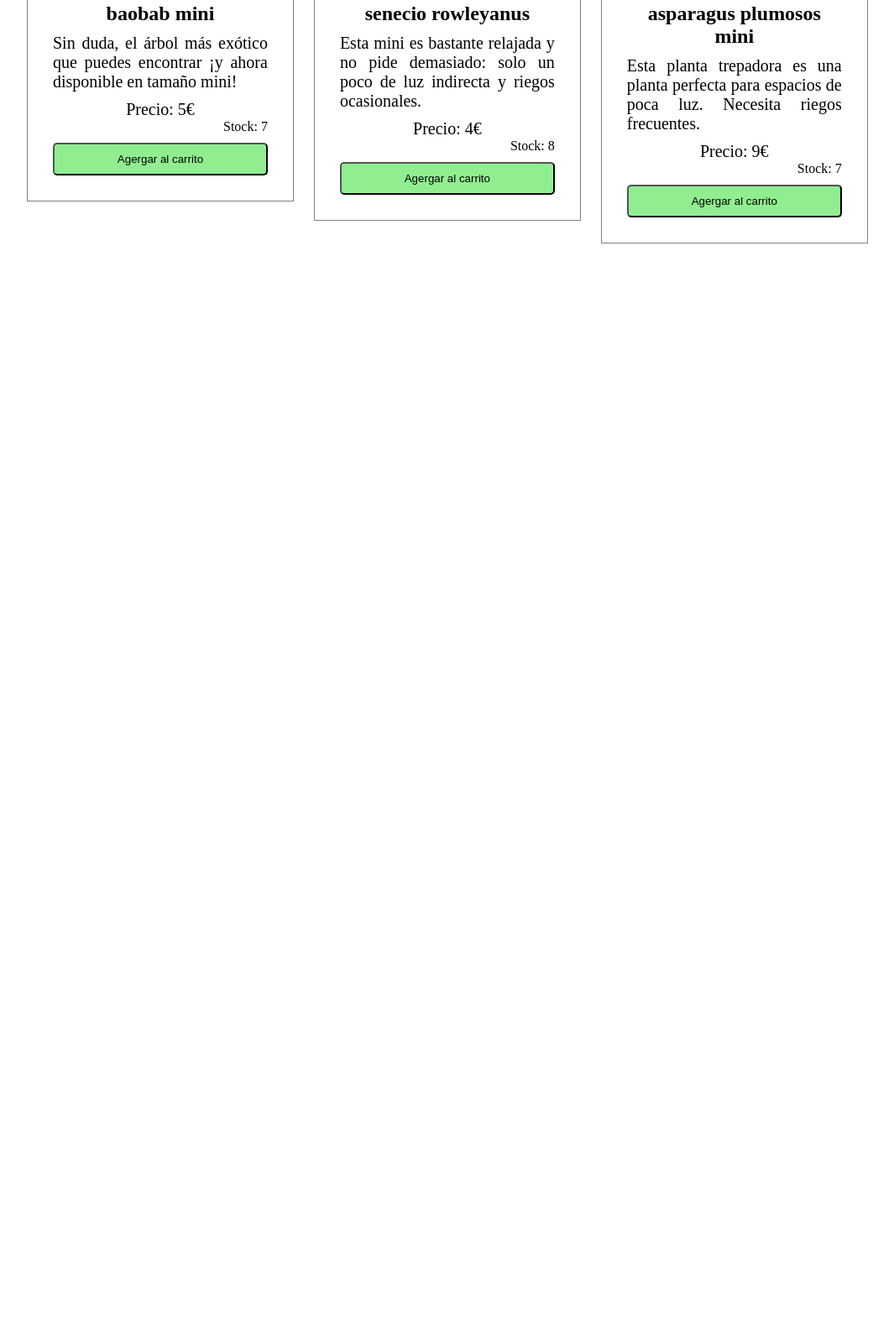
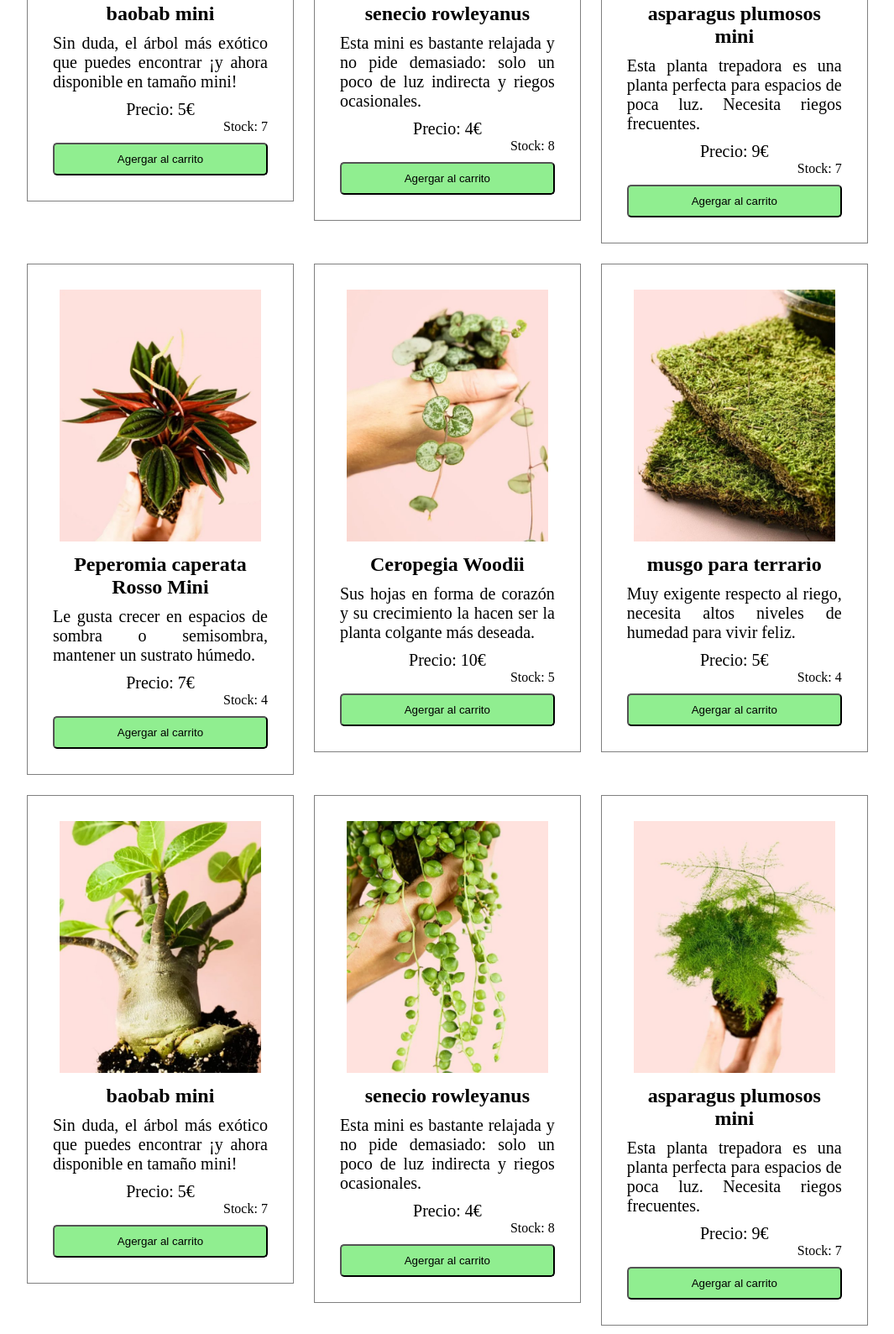
Before and after one commit to jogutierrez99/Modulo_JS, a plain HTML site: page Ejercicio_Modulo_JS/index.html in a window 1280 px wide. Shown: the part 1045-2634 px from the top of the page at 84% size, without its empty margins (106-1171 px from the left). Before the commit the page ends 1345 px from the top, so only its background shows below. Drawn offline with Linux system fonts and the light colour scheme.

Commit message:
Añadir el data.js

```diff
--- /dev/null
+++ b/Ejercicio_Modulo_JS/data.js
@@ -0,0 +1,15 @@
+const products = [
+    { id: 1, name: "Peperomia caperata Rosso Mini", img: "./img/peperomia-caperata-rosso-mini.jpg", description: "Le gusta crecer en espacios de sombra o semisombra, mantener un sustrato húmedo.", price: 7, stock: 4 },
+    { id: 2, name: "Ceropegia Woodii", img: "./img/ceropegia-woodii.jpg", description: "Sus hojas en forma de corazón y su crecimiento la hacen ser la planta colgante más deseada.", price: 10, stock: 5 },
+    { id: 3, name: "musgo para terrario", img: "./img/musgo-para-terrario.jpg", description: "Muy exigente respecto al riego, necesita altos niveles de humedad para vivir feliz.", price: 5, stock: 4 },
+    { id: 4, name: "baobab mini", img: "./img/baobab-mini.jpg", description: "Sin duda, el árbol más exótico que puedes encontrar ¡y ahora disponible en tamaño mini!", price: 5, stock: 7 },
+    { id: 5, name: "senecio rowleyanus", img: "./img/senecio-rowleyanus.jpg", description: "Esta mini es bastante relajada y no pide demasiado: solo un poco de luz indirecta y riegos ocasionales.", price: 4, stock: 8 },
+    { id: 6, name: "asparagus plumosos mini", img: "./img/asparagus-plumosos-mini.jpg", description: "Esta planta trepadora es una planta perfecta para espacios de poca luz. Necesita riegos frecuentes.", price: 9, stock: 7 },
+    { id: 7, name: "Peperomia caperata Rosso Mini", img: "./img/peperomia-caperata-rosso-mini.jpg", description: "Le gusta crecer en espacios de sombra o semisombra, mantener un sustrato húmedo.", price: 7, stock: 4 },
+    { id: 8, name: "Ceropegia Woodii", img: "./img/ceropegia-woodii.jpg", description: "Sus hojas en forma de corazón y su crecimiento la hacen ser la planta colgante más deseada.", price: 10, stock: 5 },
+    { id: 9, name: "musgo para terrario", img: "./img/musgo-para-terrario.jpg", description: "Muy exigente respecto al riego, necesita altos niveles de humedad para vivir feliz.", price: 5, stock: 4 },
+    { id: 10, name: "baobab mini", img: "./img/baobab-mini.jpg", description: "Sin duda, el árbol más exótico que puedes encontrar ¡y ahora disponible en tamaño mini!", price: 5, stock: 7 },
+    { id: 11, name: "senecio rowleyanus", img: "./img/senecio-rowleyanus.jpg", description: "Esta mini es bastante relajada y no pide demasiado: solo un poco de luz indirecta y riegos ocasionales.", price: 4, stock: 8 },
+    { id: 12, name: "asparagus plumosos mini", img: "./img/asparagus-plumosos-mini.jpg", description: "Esta planta trepadora es una planta perfecta para espacios de poca luz. Necesita riegos frecuentes.", price: 9, stock: 7 }
+    // Más productos...
+  ];
--- a/Ejercicio_Modulo_JS/index.html
+++ b/Ejercicio_Modulo_JS/index.html
@@ -7,6 +7,7 @@
     <link rel="stylesheet" href="./style.css" />
     <link rel="stylesheet" href="https://cdnjs.cloudflare.com/ajax/libs/font-awesome/6.6.0/css/all.min.css">
     <script defer src="./main.js"></script>
+    <script src="./data.js"></script>
   </head>
 
   <header class="header">
--- a/Ejercicio_Modulo_JS/main.js
+++ b/Ejercicio_Modulo_JS/main.js
@@ -1,14 +1,4 @@
-const products = [
-    { id: 1, name: "Peperomia caperata Rosso Mini", img: "./img/peperomia-caperata-rosso-mini.jpg", description: "Le gusta crecer en espacios de sombra o semisombra, mantener un sustrato húmedo.", price: 7, stock: 4 },
-    { id: 2, name: "Ceropegia Woodii", img: "./img/ceropegia-woodii.jpg", description: "Sus hojas en forma de corazón y su crecimiento la hacen ser la planta colgante más deseada.", price: 10, stock: 5 },
-    { id: 3, name: "musgo para terrario", img: "./img/musgo-para-terrario.jpg", description: "Muy exigente respecto al riego, necesita altos niveles de humedad para vivir feliz.", price: 5, stock: 4 },
-    { id: 4, name: "baobab mini", img: "./img/baobab-mini.jpg", description: "Sin duda, el árbol más exótico que puedes encontrar ¡y ahora disponible en tamaño mini!", price: 5, stock: 7 },
-    { id: 5, name: "senecio rowleyanus", img: "./img/senecio-rowleyanus.jpg", description: "Esta mini es bastante relajada y no pide demasiado: solo un poco de luz indirecta y riegos ocasionales.", price: 4, stock: 8 },
-    { id: 6, name: "asparagus plumosos mini", img: "./img/asparagus-plumosos-mini.jpg", description: "Esta planta trepadora es una planta perfecta para espacios de poca luz. Necesita riegos frecuentes.", price: 9, stock: 7 }
-    // Más productos...
-  ];
-
-  let shoppingList = {};
+let shoppingList = {};
 
 function paintProducts() {
   let $container = document.querySelector("#productsContainer");
```
